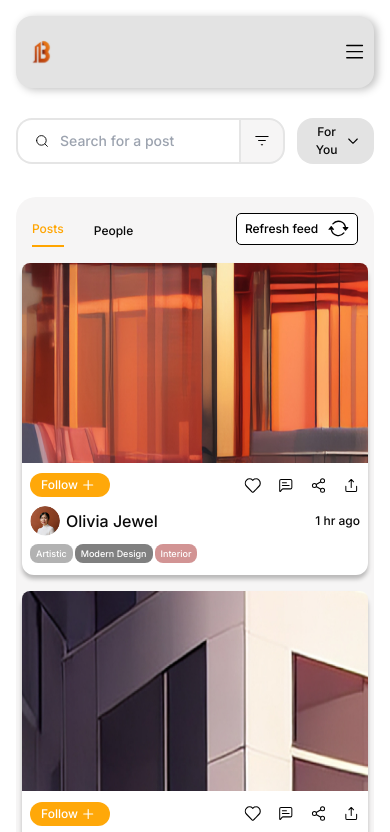
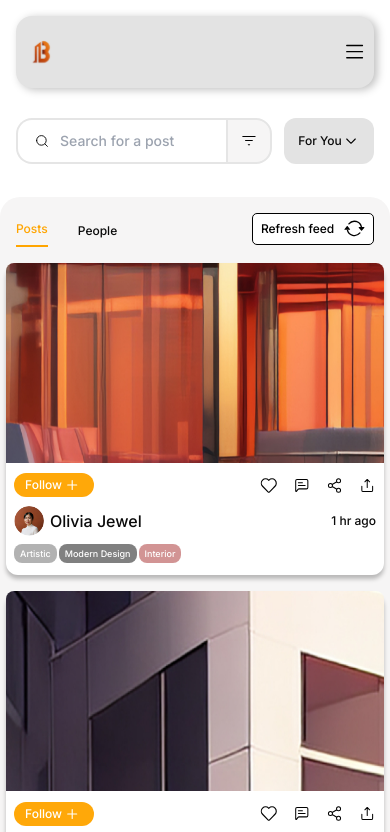
Before and after one commit to Marvellous-Udoye/Archi-buzz-webapp, a Next.js app: page /community in a window 390 px wide. Shown: the top 832 px of the page. Built offline with nearby package versions, Linux system fonts and the light colour scheme.

Commit message:
style: edited styles for hero section and community page

```diff
--- a/src/app/community/community.module.css
+++ b/src/app/community/community.module.css
@@ -91,11 +91,6 @@
   .community_ctn {
     flex-direction: column;
     gap: 40px;
-    padding: 0 16px 26px 16px;
-  }
-
-  .filter {
-    padding: 0 16px 0 16px;
   }
 
   .page_ctrl {
@@ -244,12 +239,14 @@
 @media (max-width: 500px) {
   .search_input_ctn {
     justify-content: space-between;
+    padding: 0px 16px;
   }
 
   .search_input_ctn Button {
     font-size: 12px;
     padding: 6px 12px;
     gap: 0;
+    width: 90px;
     height: 46px;
   }
 
--- a/src/app/community/page.tsx
+++ b/src/app/community/page.tsx
@@ -62,7 +62,7 @@ const Community = () => {
           <div className="relative flex items-center">
             <Button
               handleClick={toggleDropdown}
-              styles="flex items-center justify-center gap-1 bg-[#E3E3E3] h-[54px] px-4 py-2 rounded-[16px] w-[90px] sm:w-[130px] w-full"
+              styles="flex items-center justify-center gap-1 bg-[#E3E3E3] h-[54px] px-4 py-2 rounded-[12px] w-[90px] sm:w-[130px] w-full"
             >
               {selectedOption}
               <svg className={`${isOpen ? 'transform rotate-180' : ''} w-[18px] h-[18px] sm:w-[21px] sm:h-[21px] shrink-0`} xmlns="http://www.w3.org/2000/svg" width="21" height="21" viewBox="0 0 21 21" fill="none">
--- a/src/app/page.tsx
+++ b/src/app/page.tsx
@@ -179,8 +179,8 @@ const Home = () => {
   return (
     <div>
       <section className="pt-[42px] sm:pt-[75px] pb-8 md:pb-[100px] px-4 lg:px-0">
-        <div className="flex flex-col lg:flex-row gap-[35px] max-w-[700px] lg:max-w-[1266px] mx-auto">
-          <div className="flex flex-col items-center justify-center lg:justify-start lg:items-start gap-5 w-full max-w-[640px] text-center lg:text-left mx-auto">
+        <div className="flex flex-col lg:flex-row gap-[35px] lg:justify-between max-w-[700px] lg:max-w-[1266px] mx-auto">
+          <div className="flex flex-col items-center justify-center lg:justify-start lg:items-start gap-5 w-full max-w-[640px] text-center lg:text-left mx-auto lg:mx-0">
             <TextRevealDemo />
             <p className="text-xs font-medium leading-6 md:text-base md:leading-8 text-center lg:text-left">
               Join a community of architects, designers, and AI enthusiasts
@@ -213,13 +213,15 @@ const Home = () => {
               </Link>
             </Button>
           </div>
+          <div className="lg:w-[640px] h-full">
             <Image
               src={heroPic}
               width={550}
               height={475}
               alt="This is a pic"
-            className="lg:w-[550px] h-full sm:px-4 lg:w-full mx-auto"
+              className="w-full h-full sm:px-4 lg:w-full mx-auto"
             />
+          </div>
         </div>
       </section>
 
--- a/src/components/magicui/typing-animation.tsx
+++ b/src/components/magicui/typing-animation.tsx
@@ -36,7 +36,7 @@ const TypingAnimation: React.FC<TypingAnimationProps> = ({
   }, [text, duration]);
 
   return (
-    <h1 className={cn("h-full font-display text-center text-4xl font-bold leading-[5rem]", className)}>
+    <h1 className={cn("min-h-[96px] lg:h-full font-display text-center text-4xl font-bold leading-[5rem]", className)}>
       {isTyping ? displayedText : text}
     </h1>
   );
```
Lines whose indentation alone changed are shown as unchanged.
